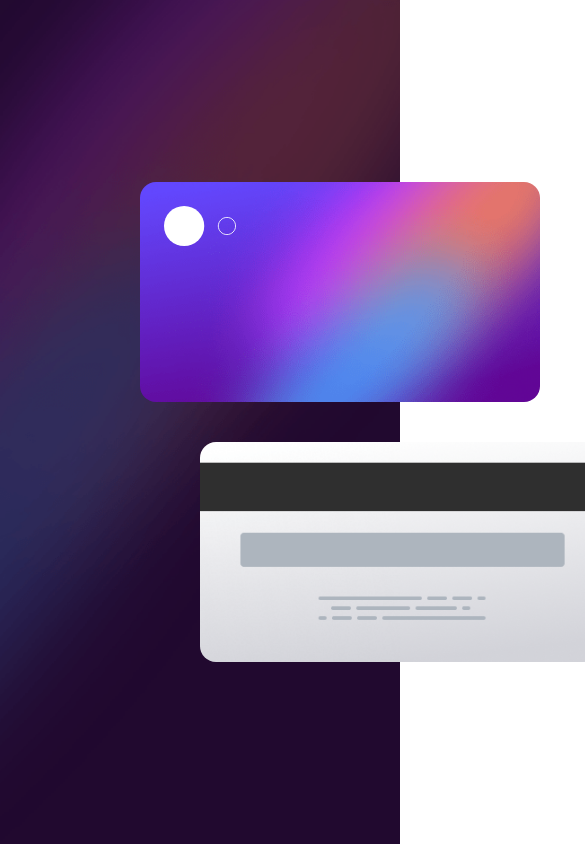
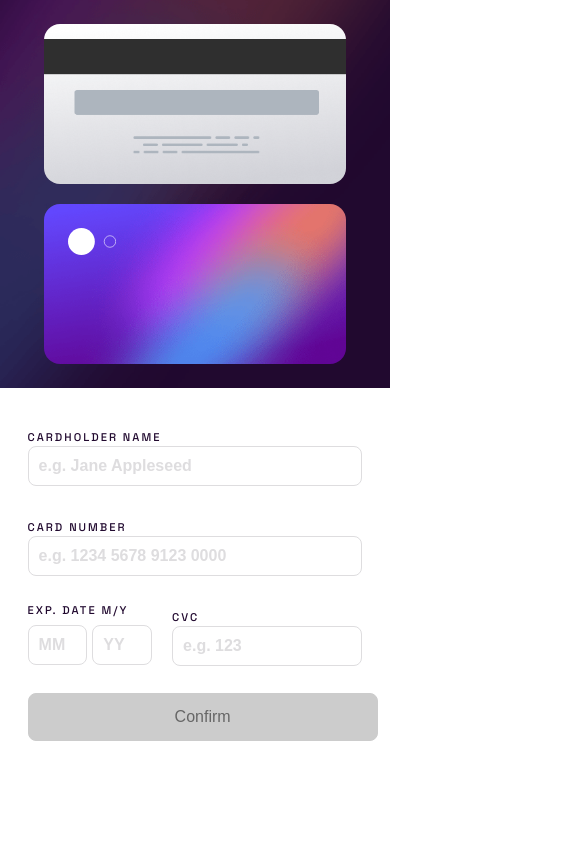
Before and after one commit to Krzyzaniaq/card_details_form, a React (Vite) app: page / in a window 390 px wide. Shown: the top 844 px of the page, 585 px wide, since content can reach past the window. Built offline with nearby package versions, Linux system fonts and the light colour scheme.

Commit message:
Media queries, responsiveness

```diff
--- a/src/App.module.css
+++ b/src/App.module.css
@@ -12,7 +12,7 @@
   }
 } */
 
-@media (max-width: 700px) {
+@media (max-width: 1100px) {
   .app {
     grid-template-columns: 1fr;
     grid-template-rows: 1fr 1fr;
--- a/src/Card/Card.module.css
+++ b/src/Card/Card.module.css
@@ -10,3 +10,13 @@
     gap: 40px;
     justify-content: center;
 }
+
+@media (max-width: 1100px) {
+    .card {
+        height: auto;
+        gap: 20px;
+        align-items: center;
+        padding: clamp(1.5rem, 0.5rem + 4vw, 2rem);
+
+    }
+}
--- a/src/Card/CardBack.module.css
+++ b/src/Card/CardBack.module.css
@@ -1,21 +1,41 @@
 .card-back {
     position: relative;
     background-image: url('../assets/bg-card-back.png');
-    background-size: cover;
+    background-size: 100% 100%;
     background-repeat: no-repeat;
-    width: 400px;
-    height: 220px;
+    background-position: center;
+    width: clamp(18rem, 16rem + 12vw, 40rem);
+    height: clamp(10rem, 8rem + 8vw, 28rem);
     display: flex;
     flex-direction: column;
     padding: 24px;
     color: hsl(0, 0%, 100%);
     border-radius: 16px;
-    left: 50%;
+    left: clamp(6rem, 4rem + 14vw, 36rem);
     font-size: 0.8rem;
 }
 
 .card-back-cvc {
     position: absolute;
-    bottom: 90px;
-    right: 50px;
+    bottom: 50%;
+    right: 20%;
 }
+
+@media (min-width: 1900px) {
+    .card-back {
+        left: clamp(16rem, 10rem + 14vw, 48rem);
+    }
+}
+
+@media (max-width: 1400px) {
+    .card-back {
+        left: clamp(4rem, 3rem + 8vw, 32rem)
+    }
+}
+
+@media (max-width: 1100px) {
+    .card-back {
+        order: 1;
+        left: auto;
+    }
+}
--- a/src/Card/CardFront.module.css
+++ b/src/Card/CardFront.module.css
@@ -1,21 +1,22 @@
 .card-front {
     position: relative;
     background-image: url('../assets/bg-card-front.png');
-    background-size: cover;
+    background-size: 100% 100%;
     background-repeat: no-repeat;
-    width: 400px;
-    height: 220px;
+    background-position: center;
+    width: clamp(18rem, 16rem + 12vw, 40rem);
+    height: clamp(10rem, 8rem + 8vw, 28rem);
     display: flex;
     flex-direction: column;
     justify-content: space-between;
     padding: 24px;
     color: hsl(0, 0%, 100%);
     border-radius: 16px;
-    left: 35%;
+    left: clamp(3rem, 2rem + 10vw, 32rem);
 }
 
 .card-logo {
-    width: 72px;
+    width: clamp(3rem, 2rem + 2vw, 4.5rem);
 }
 
 .card-container {
@@ -41,3 +42,23 @@
     margin: 0;
     font-size: 0.8rem;
 }
+
+
+@media (min-width: 1900px) {
+    .card-front {
+        left: clamp(8rem, 6rem + 10vw, 32rem);
+    }
+}
+
+@media (max-width: 1400px) {
+    .card-front {
+        left: clamp(2rem, 1.5rem + 4vw, 32rem)
+    }
+}
+
+@media (max-width: 1100px) {
+    .card-front {
+        order: 2;
+        left: auto;
+    }
+}
--- a/src/UserData/UserData.module.css
+++ b/src/UserData/UserData.module.css
@@ -5,5 +5,4 @@
     flex-direction: column;
     justify-content: center;
     align-items: center;
-    gap: 30px;
 }
--- a/src/UserData/UserDataForm.module.css
+++ b/src/UserData/UserDataForm.module.css
@@ -1,12 +1,10 @@
-/* hsl(270, 3%, 87%) */
-
 .data-form {
-    width: 350px;
+    width: clamp(20rem, 18rem + 12vw, 60rem);
     text-align: left;
     display: flex;
     flex-direction: column;
     justify-content: space-between;
-    gap: 20px;
+    gap: clamp(1.5rem, 0.75rem + 2vw, 2rem);
 }
 
 .text {
@@ -20,7 +18,7 @@
     color: hsl(0, 100%, 66%);
     font-size: 0.6rem;
     letter-spacing: 1px;
-    margin: 2px 0 0 0;
+    margin: 0.2rem 0 0 0;
     width: 50%;
 }
 
@@ -72,3 +70,7 @@
     justify-content: space-between;
     gap: 5px;
 }
+
+@media (max-width: 1100px) {
+
+}
--- a/src/index.css
+++ b/src/index.css
@@ -12,8 +12,6 @@ html {
 body {
   margin: 0;
   padding: 0;
-  display: flex;
-  place-items: center;
   width: 100%;
   min-height: 100vh;
   font-size: 18px;
```
